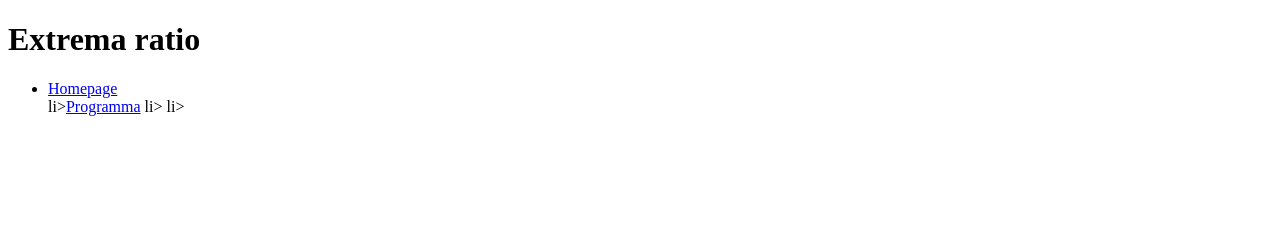
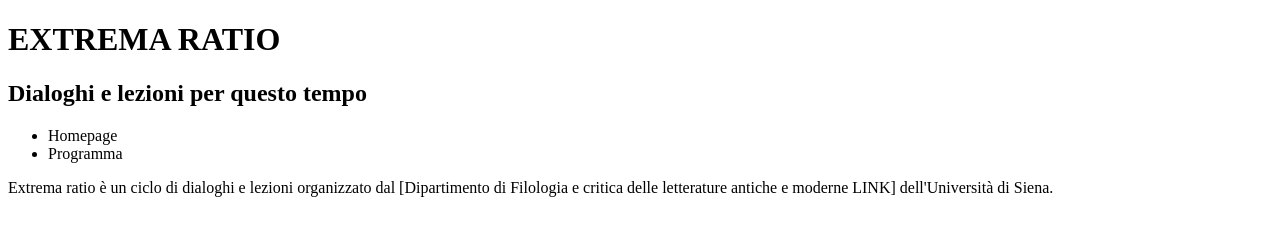
Before and after one commit to Chiara-Pierini/EXTREMA-RATIO, a plain HTML site: page index.html in a window 1280 px wide. Drawn offline with Linux system fonts and the light colour scheme.

Commit message:
Add files via upload

```diff
--- a/index.html
+++ b/index.html
@@ -5,16 +5,14 @@
   <title>Extrema ratio</title>
 </head>
 <body>
-  <h1>Extrema ratio</h1>
-<h2></h2>
+  <h1>EXTREMA RATIO</h1>
+<h2>Dialoghi e lezioni per questo tempo</h2>
   <nav>
     <ul>
-      <li><a href="index.html">Homepage</a></li>
-      li><a href="programma.html">Programma</a></li>
-        li><a href="partecipa.html"></a></li>
-          li><a href="contatti.html"></a></li>
-          </ul>
+      <li>Homepage</li>
+      <li>Programma</li>
+        </ul>
         </nav>
-        <p></p>
+        <p>Extrema ratio è un ciclo di dialoghi e lezioni organizzato dal [Dipartimento di Filologia e critica delle letterature antiche e moderne LINK] dell'Università di Siena.</p>
       </body>
       </html>
```
